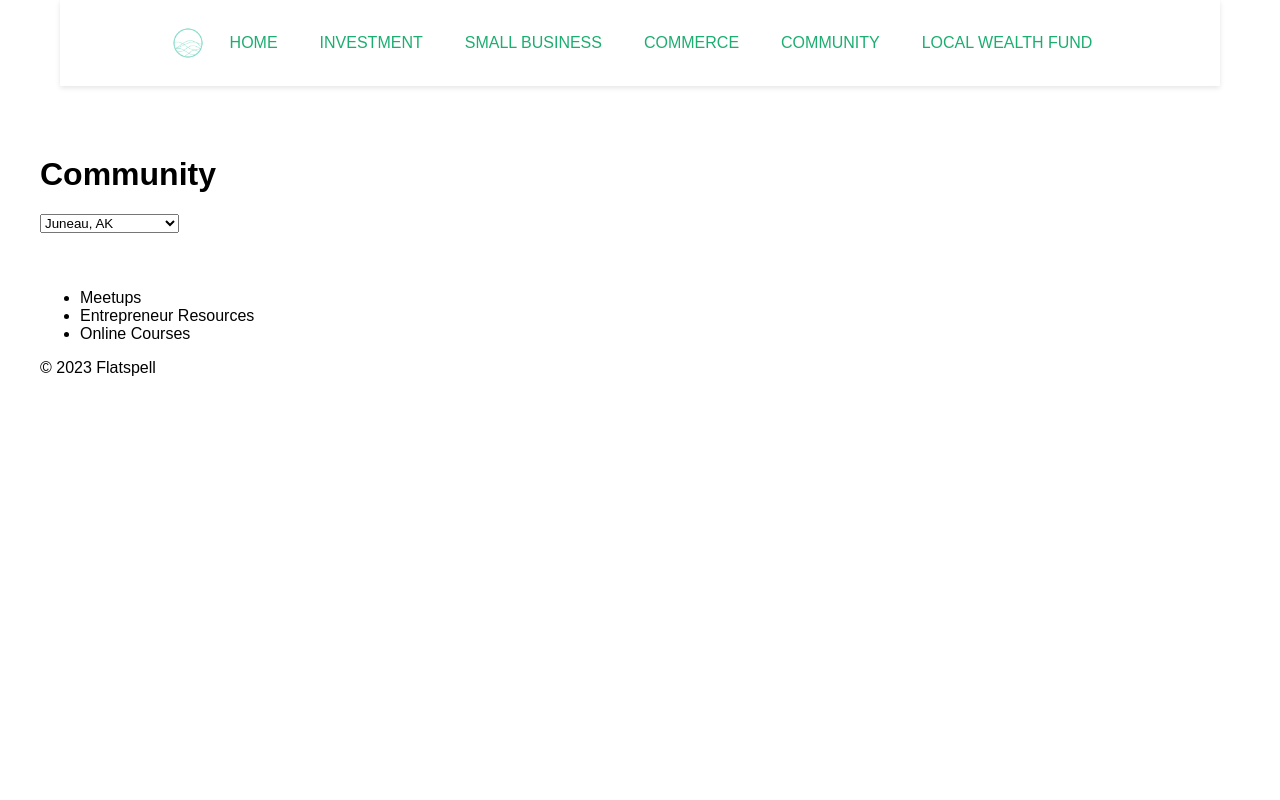
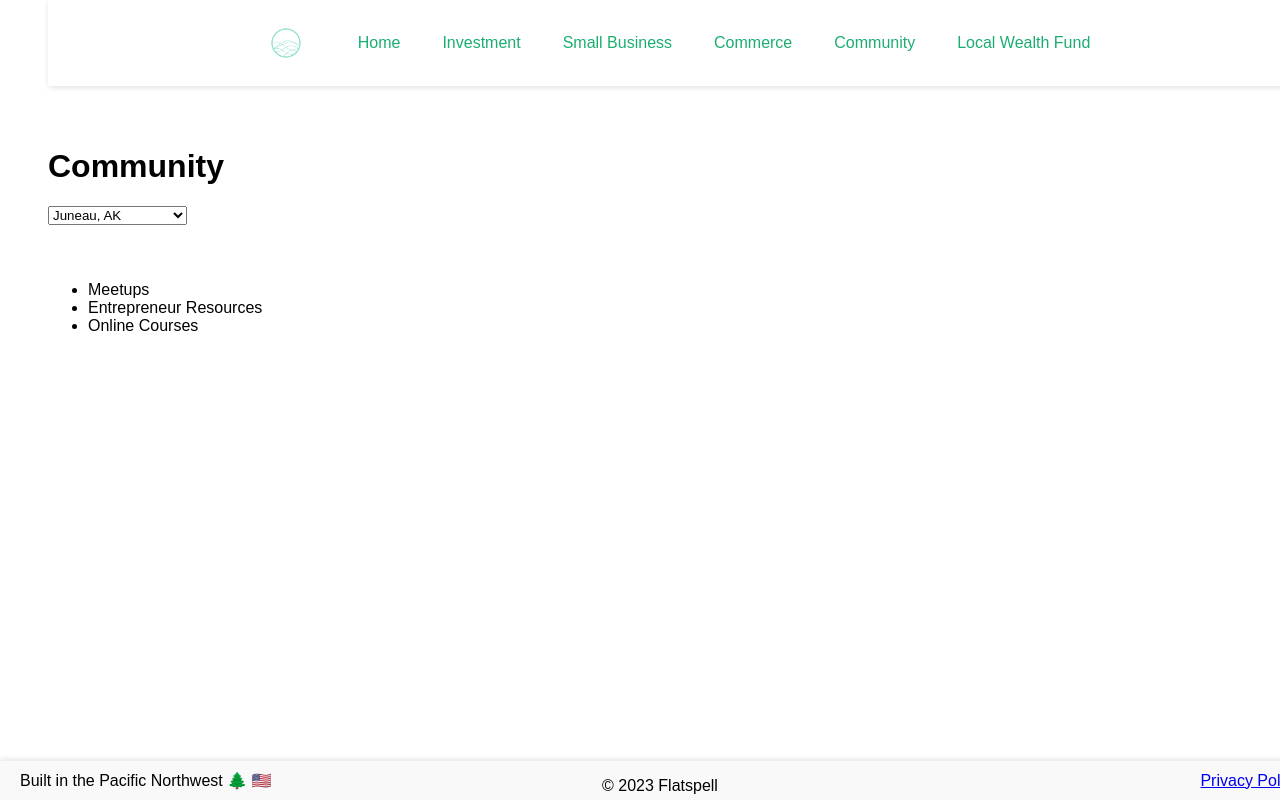
Before and after one commit to flatspell/community, a Flask app: page /community in a window 1280 px wide. Run offline with Flask 3, Linux system fonts and the light colour scheme.

Commit message:
incorporate navbar to home and add footer

```diff
--- a/map-app/static/css/style.css
+++ b/map-app/static/css/style.css
@@ -1,6 +1,5 @@
 body {
   font-family: 'Montserrat', sans-serif;
-  margin: 0;
   padding-left: 40px;
   padding-right: 40px;
 }
@@ -8,6 +7,7 @@ body {
 h1 {
   font-family: 'Montserrat', sans-serif;
   margin-top: 0;
+  padding-top: 70px;
 }
 
 h2, h3 {
@@ -21,6 +21,7 @@ h2, h3 {
   height: 100%;
   width: 80%;
   margin-left: 250px;
+  margin-top: 100px;
 }
 
 .commerce-map {
@@ -38,7 +39,7 @@ h2, h3 {
   background-color: rgb(255, 255, 255);
   padding: 20px;
   box-sizing: border-box;
-  font-family: Arial, sans-serif;
+  font-family: 'Montserrat', sans-serif;
   overflow-y: scroll;
   position: fixed;
   top: 0;
@@ -67,17 +68,19 @@ h2, h3 {
 }
 
 .navbar-container {
-  padding: 0 20px; /* adjust the padding as needed */
+  /* padding: 0 20px; adjust the padding as needed / */
+  position: fixed;
+  top: 0;
+  width: 100%;
+  z-index: 9999;
 }
 
 .navbar {
   display: flex;
   justify-content: center;
-  /* align-items: center; */
   background-color: rgb(255, 255, 255);
   box-shadow: 0px 2px 5px rgba(0, 0, 0, 0.1);
   height: 100%;
-  margin: 0;
   padding-top: 20px;
   padding-bottom: 20px;
 }
@@ -113,13 +116,12 @@ h2, h3 {
 }
 
 .navbar img {
-  margin-right: 10px;
+  margin-right: 40px;
   height: 32px;
   width: 32px;
   background-color: transparent;
   opacity: 0.5;
   transition: opacity 0.2s ease-in-out;
-
 }
 
 .navbar img:hover {
@@ -207,3 +209,34 @@ th {
 .horizontal-list li:last-child {
   margin-right: 0;
 }
+
+footer {
+  position: fixed;
+  bottom: 0;
+  left: 0;
+  width: 100%;
+  display: flex;
+  justify-content: space-between;
+  align-items: center;
+  background-color: #f9f9f9;
+  padding: 10px 20px;
+  box-shadow: 0px -2px 5px rgba(0, 0, 0, 0.1);
+  z-index: 9999;
+}
+
+.text-block-4 {
+  margin: 0;
+}
+
+.text-block-3 {
+  position: absolute;
+  left: 50%;
+  transform: translateX(-50%);
+  bottom: 5px;
+  text-align: center;
+}
+
+.link {
+  margin-left: auto;
+  float: right;
+}
--- a/map-app/templates/base.html
+++ b/map-app/templates/base.html
@@ -3,26 +3,28 @@
   <head>
     <title>{% block title %}{% endblock %}</title>
     <link rel="stylesheet" href="{{ url_for('static', filename='css/style.css') }}">
-  </head>
-  <body>
     <div class="navbar-container">
-    <nav class="navbar">
+      <nav class="navbar">
         <ul>
           <img src="{{ url_for('static', filename='images/flatspell_logo.png') }}" alt="Logo">
-          <li><a href="{{ url_for('home') }}">HOME</a></li>
-          <li><a href="{{ url_for('investment') }}">INVESTMENT</a></li>
-          <li><a href="{{ url_for('small_business') }}">SMALL BUSINESS</a></li>
-          <li><a href="{{ url_for('commerce') }}">COMMERCE</a></li>
-          <li><a href="{{ url_for('community') }}">COMMUNITY</a></li>
-          <li><a href="{{ url_for('local_wealth_fund') }}">LOCAL WEALTH FUND</a></li>
+          <li><a href="{{ url_for('home') }}">Home</a></li>
+          <li><a href="{{ url_for('investment') }}">Investment</a></li>
+          <li><a href="{{ url_for('small_business') }}">Small Business</a></li>
+          <li><a href="{{ url_for('commerce') }}">Commerce</a></li>
+          <li><a href="{{ url_for('community') }}">Community</a></li>
+          <li><a href="{{ url_for('local_wealth_fund') }}">Local Wealth Fund</a></li>
         </ul>
       </nav>
     </div>
+  </head>
+  <body>
     <div id="content" style="padding-top: 70px;">
       {% block content %}{% endblock %}
     </div>
     <footer>
-      <p>&copy; 2023 Flatspell</p>
+      <div class="text-block-4">Built in the Pacific Northwest 🌲 🇺🇸</div>
+      <div class="text-block-3">© 2023 Flatspell</div>
+      <a href="/privacy-policy" target="_blank" class="link">Privacy Policy</a>
     </footer>
   </body>
 </html>
--- a/map-app/templates/investment.html
+++ b/map-app/templates/investment.html
@@ -17,4 +17,5 @@
     <li>Crowdfunding Opportunities</li>
     <li>Deal Flow</li>
   </ul>
-  <iframe class="airtable-embed" src="https://airtable.com/embed/shrCqrcJypNqZa3t7?backgroundColor=blue&viewControls=on" frameborder="0" onmousewheel="" width="100%" height="533" style="background: transparent; border: 1px solid #ccc;"></iframe>{% endblock %}
+  <iframe class="airtable-embed" src="https://airtable.com/embed/shrCqrcJypNqZa3t7?backgroundColor=blue&viewControls=on" frameborder="0" onmousewheel="" width="100%" height="533" style="background: transparent; border: 1px solid #ccc;"></iframe>
+{% endblock %}
```
Also changed, not shown: map-app/templates/index.html (+8 -7 lines).
